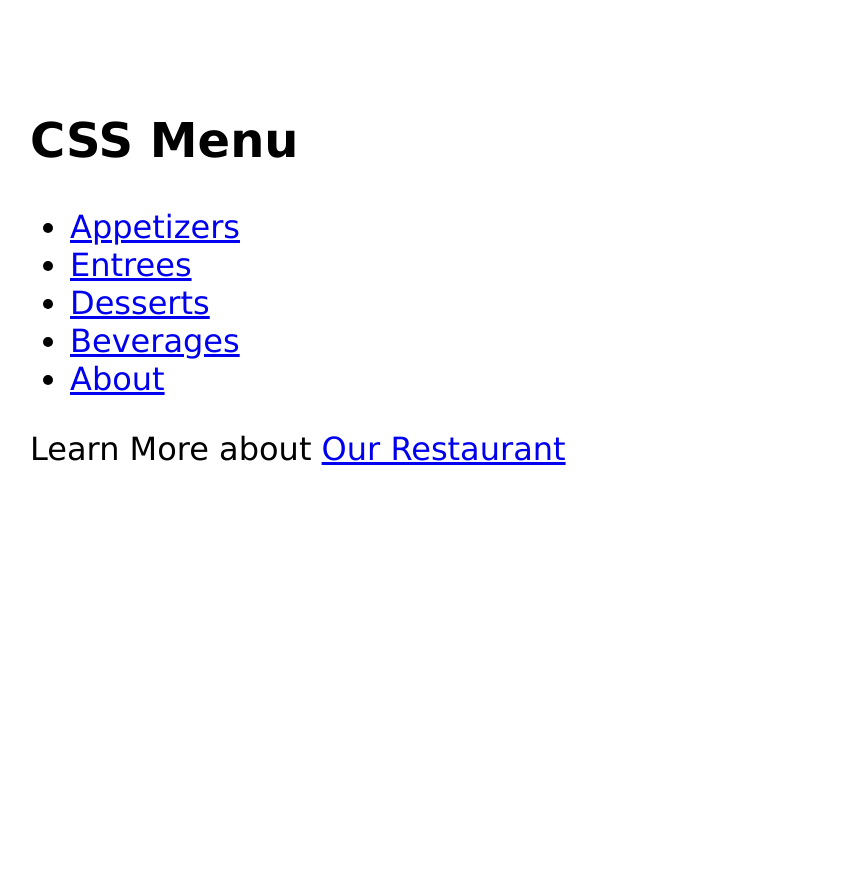
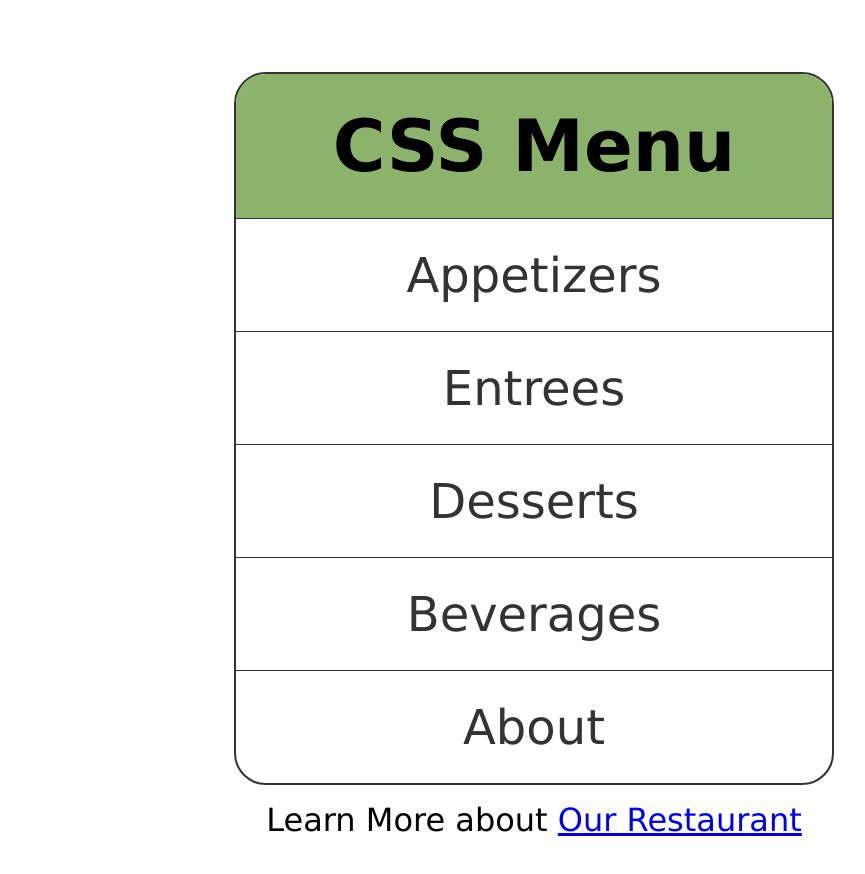
Before and after one commit to Wakinki/09_lesson, a plain HTML site: page index.html in a window 1280 px wide. Shown: the whole page, without its empty margins (106-971 px from the left). Before the commit the page ends 800 px from the top, so only its background shows below. Drawn offline with Linux system fonts and the light colour scheme.

Commit message:
Added Css

```diff
--- a/css/style.css
+++ b/css/style.css
@@ -1,22 +1,60 @@
+* {
+      margin: 0;
+      padding: 0;
+      box-sizing: border-box;
+}
 
 
 
 body {
+      margin: 0.5rem;
       padding: 5% 10%;
       font-size: 2rem;
       font-family: Verdana, Geneva, Tahoma, sans-serif;
+      text-align: center;
 
 }
 
+nav {
+    border: 2px solid #333;
+    border-radius: 2rem;
+    margin: 0 auto 1rem;
+    max-width: 600px;
+    font-size: 3rem;
+    line-height: 7rem;
+}
+
+h2 {
+      padding: 1rem;
+      background: rgb(140, 179, 108);
+      border-radius: 1.87rem 1.87rem 0 0;
+}
 
 ul {
-
+    list-style-type: none;
 }
 
-ul li:nth-child(even){
-
+li{
+     border-top: 1px solid #333;
 }
 
-ul ::marker {
+li a{
+      display: block;
+}
 
+li a,
+li a:visited {
+      text-decoration: none;
+      color:#333;
 }
+
+li a:hover,
+li a:focus {
+      background: #333;
+      color: whitesmoke;
+      cursor: pointer;
+}
+
+li:last-child a{
+      border-radius: 0 0 1.8rem 1.8rem;
+}
```
